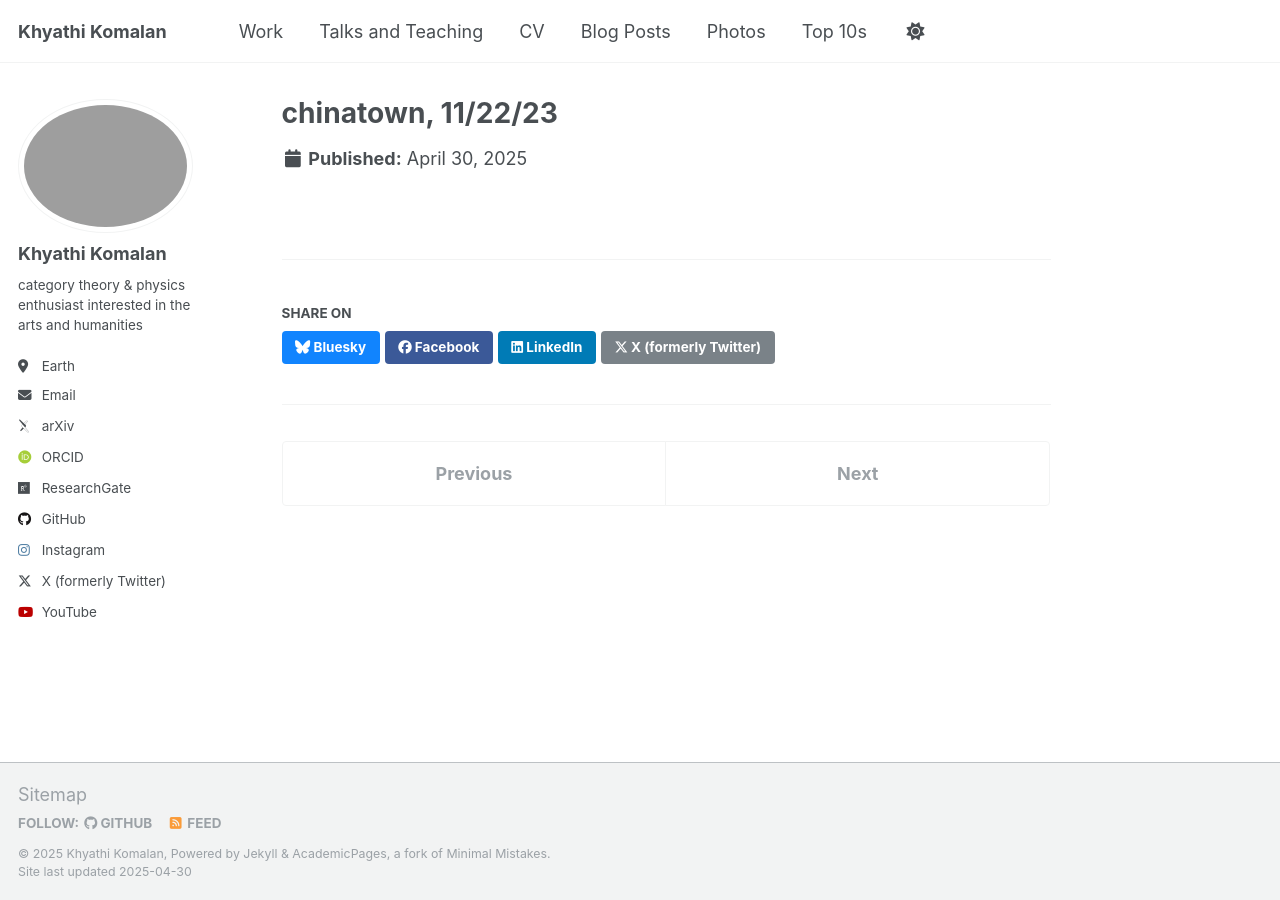
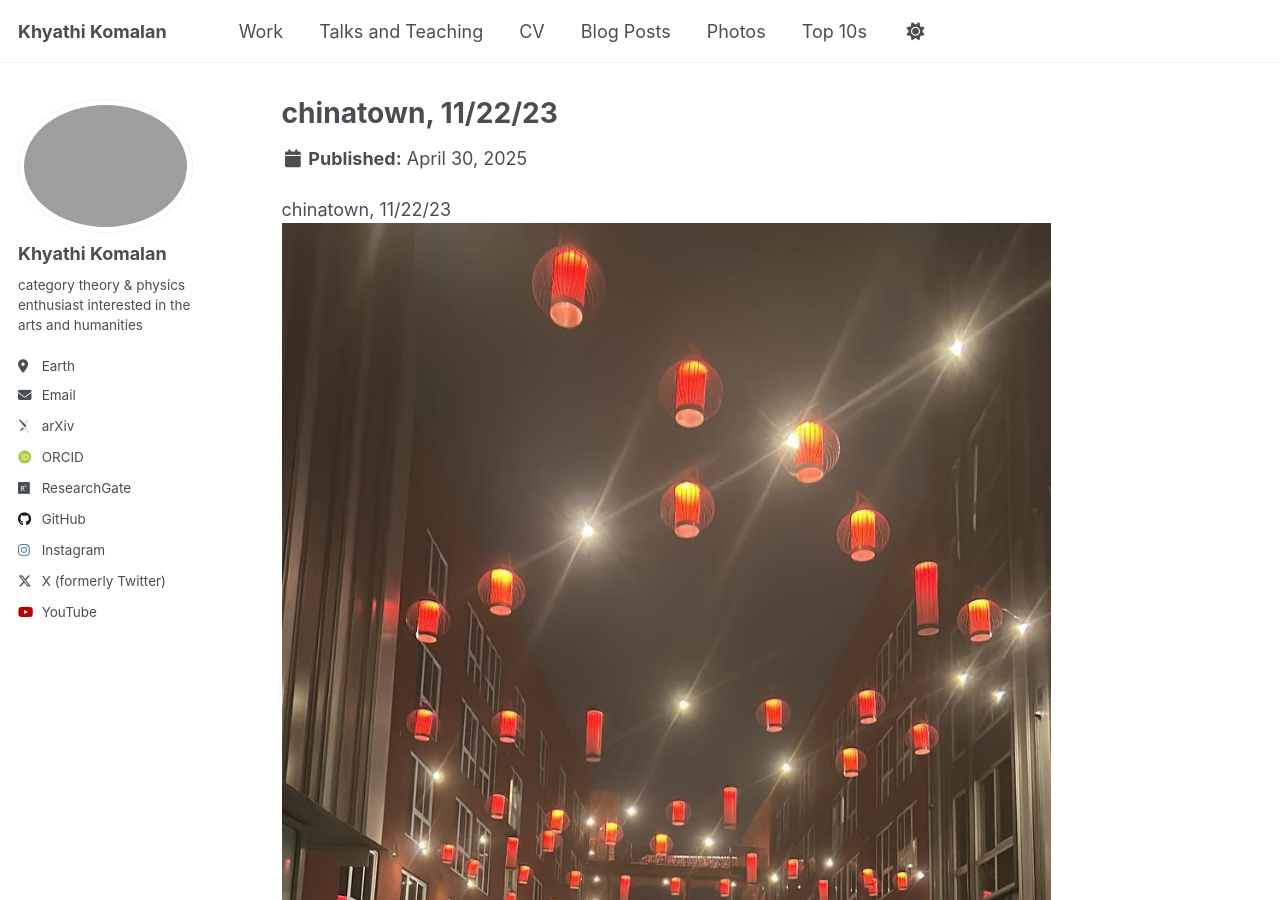
Before and after one commit to khyathikomalan/khyathikomalan.github.io, a Jekyll site: the page built from _portfolio/portfolio-1.md, in a window 1280 px wide and 900 px high. Built offline with Jekyll 4.4.1, drawn with Linux system fonts in a browser that asks for light colours; some web fonts are replaced.

Commit message:
Update portfolio-1.md

```diff
--- a/_portfolio/portfolio-1.md
+++ b/_portfolio/portfolio-1.md
@@ -3,3 +3,5 @@ title: "chinatown, 11/22/23"
 excerpt: "chinatown, 11/22/23 <br/><img src='/images/chinatown.jpg'>"
 collection: portfolio
 ---
+
+chinatown, 11/22/23 <br/><img src='/images/chinatown.jpg'>
```
